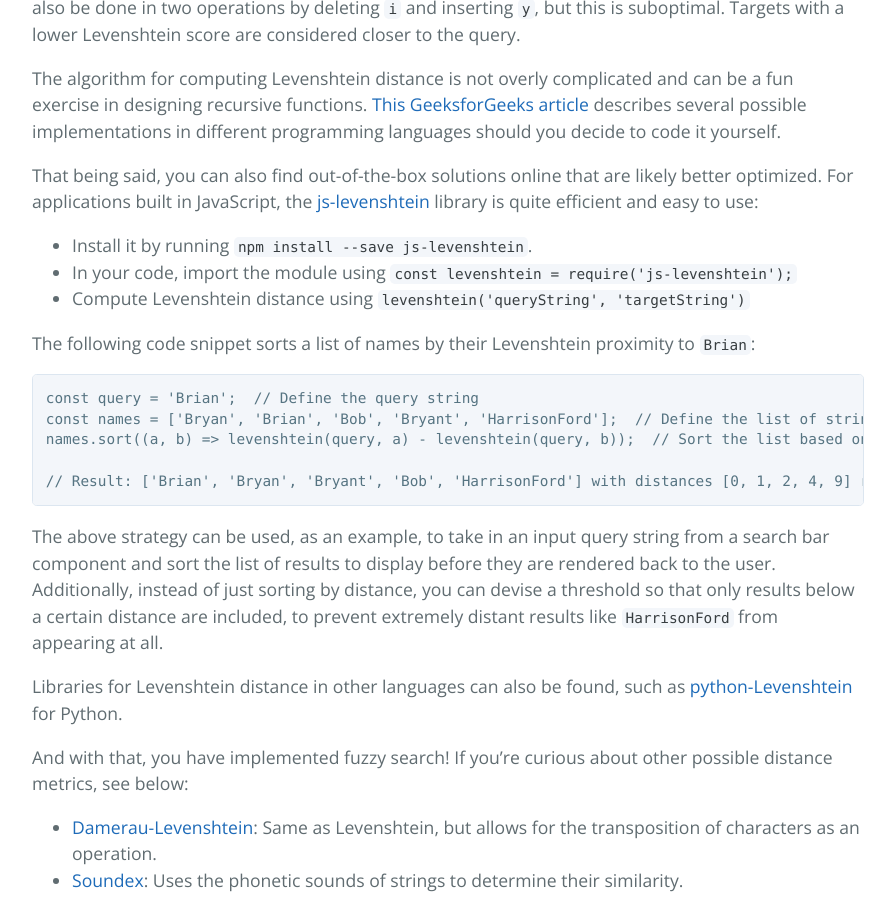
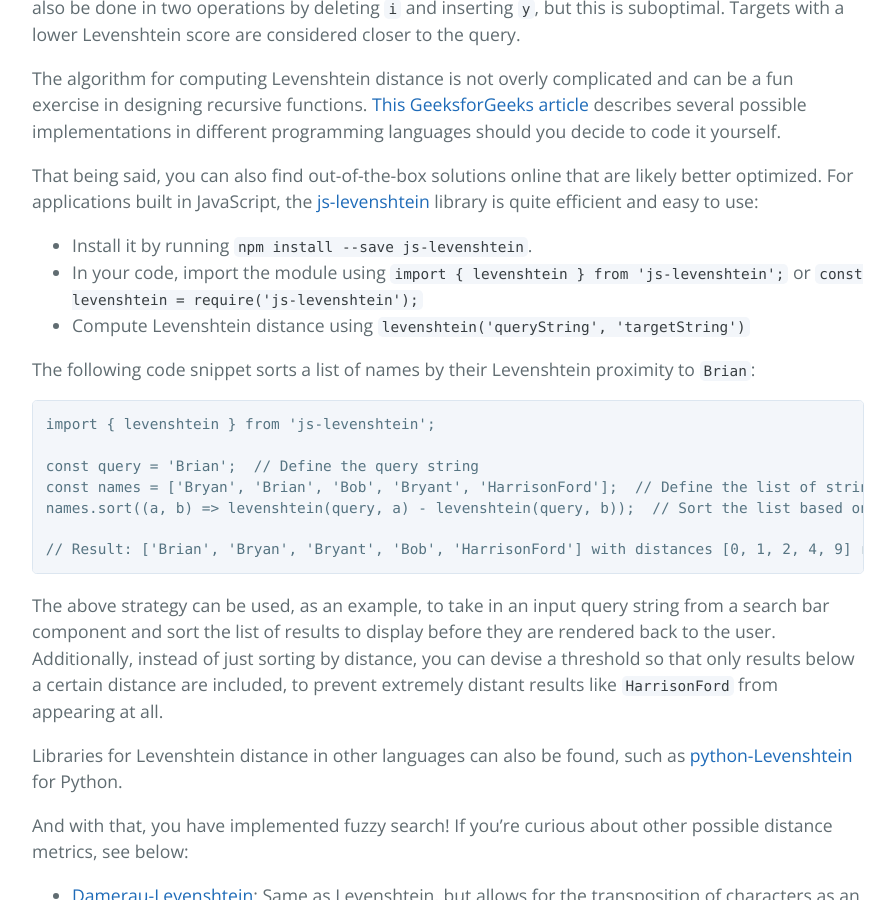
Before and after one commit to learning-software-engineering/learning-software-engineering.github.io, a Jekyll site: the page built from Topics/User_Experience/Fuzzy_Search.md, in a window 1280 px wide and 900 px high, scrolled down 1914 px. Shown: the whole window, without its empty margins (192-1087 px from the left). Built offline with Jekyll 4.4.1, drawn with Linux system fonts in a browser that asks for light colours; our own code applies the rules of GitHub Pages for plain Markdown files.

Commit message:
Clarified alternative way of importing js-levenshtein

````diff
--- a/Topics/User_Experience/Fuzzy_Search.md
+++ b/Topics/User_Experience/Fuzzy_Search.md
@@ -27,11 +27,13 @@ The algorithm for computing Levenshtein distance is not overly complicated and c
 
 That being said, you can also find out-of-the-box solutions online that are likely better optimized. For applications built in JavaScript, the [js-levenshtein](https://www.npmjs.com/package/js-levenshtein) library is quite efficient and easy to use:
 - Install it by running `npm install --save js-levenshtein`.
-- In your code, import the module using `const levenshtein = require('js-levenshtein');`
+- In your code, import the module using `import { levenshtein } from 'js-levenshtein';` or `const levenshtein = require('js-levenshtein');`
 - Compute Levenshtein distance using `levenshtein('queryString', 'targetString')`
 
 The following code snippet sorts a list of names by their Levenshtein proximity to `Brian`:
 ```
+import { levenshtein } from 'js-levenshtein';
+
 const query = 'Brian';  // Define the query string
 const names = ['Bryan', 'Brian', 'Bob', 'Bryant', 'HarrisonFord'];  // Define the list of strings to search from
 names.sort((a, b) => levenshtein(query, a) - levenshtein(query, b));  // Sort the list based on Levenshtein distance
````
